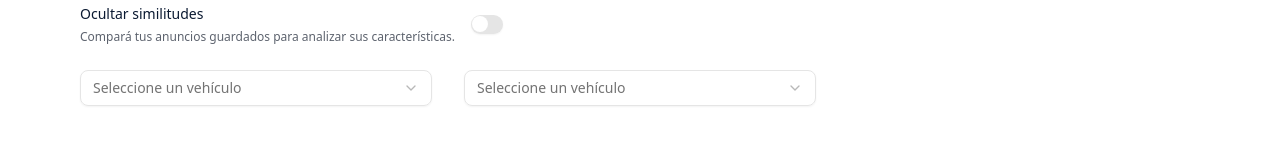
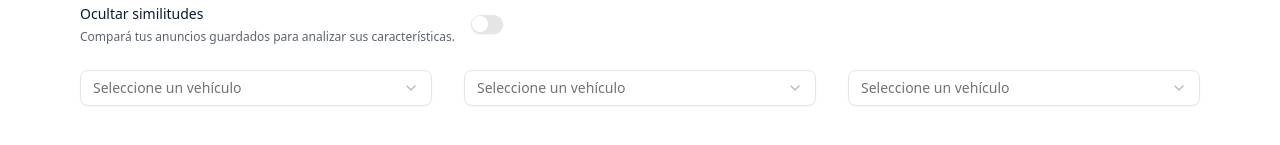
Before and after one commit to AgustinEze/motordil-challenge, a Next.js app: page /compare in a window 1280 px wide. Shown: the part 269-414 px from the top of the page. Built offline with nearby package versions, Linux system fonts and the light colour scheme.

Commit message:
space between

```diff
--- a/src/components/molecules/CompareSection.tsx
+++ b/src/components/molecules/CompareSection.tsx
@@ -15,7 +15,7 @@ const CompareSection = () => {
   if (!data) return null;
 
   return (
-    <Flex className="gap-8 flex-wrap items-start">
+    <Flex className="justify-between flex-wrap items-start">
       {Array.from({ length: count }).map((_, index) => {
         const selectedIds = selections.filter((_, i) => i !== index); // exclude current
         const options = data?.filter(
--- a/src/helper/functions/useCardCountByBreakpoint.ts
+++ b/src/helper/functions/useCardCountByBreakpoint.ts
@@ -7,8 +7,8 @@ export const useCardCountByBreakpoint = () => {
   useEffect(() => {
     const update = () => {
       const width = window.innerWidth;
-      if (width >= 1660) setCount(4);
-      else if (width >= 1281) setCount(3);
+      if (width > 1600) setCount(4);
+      else if (width >= 1280) setCount(3);
       else setCount(2);
     };
 
```
